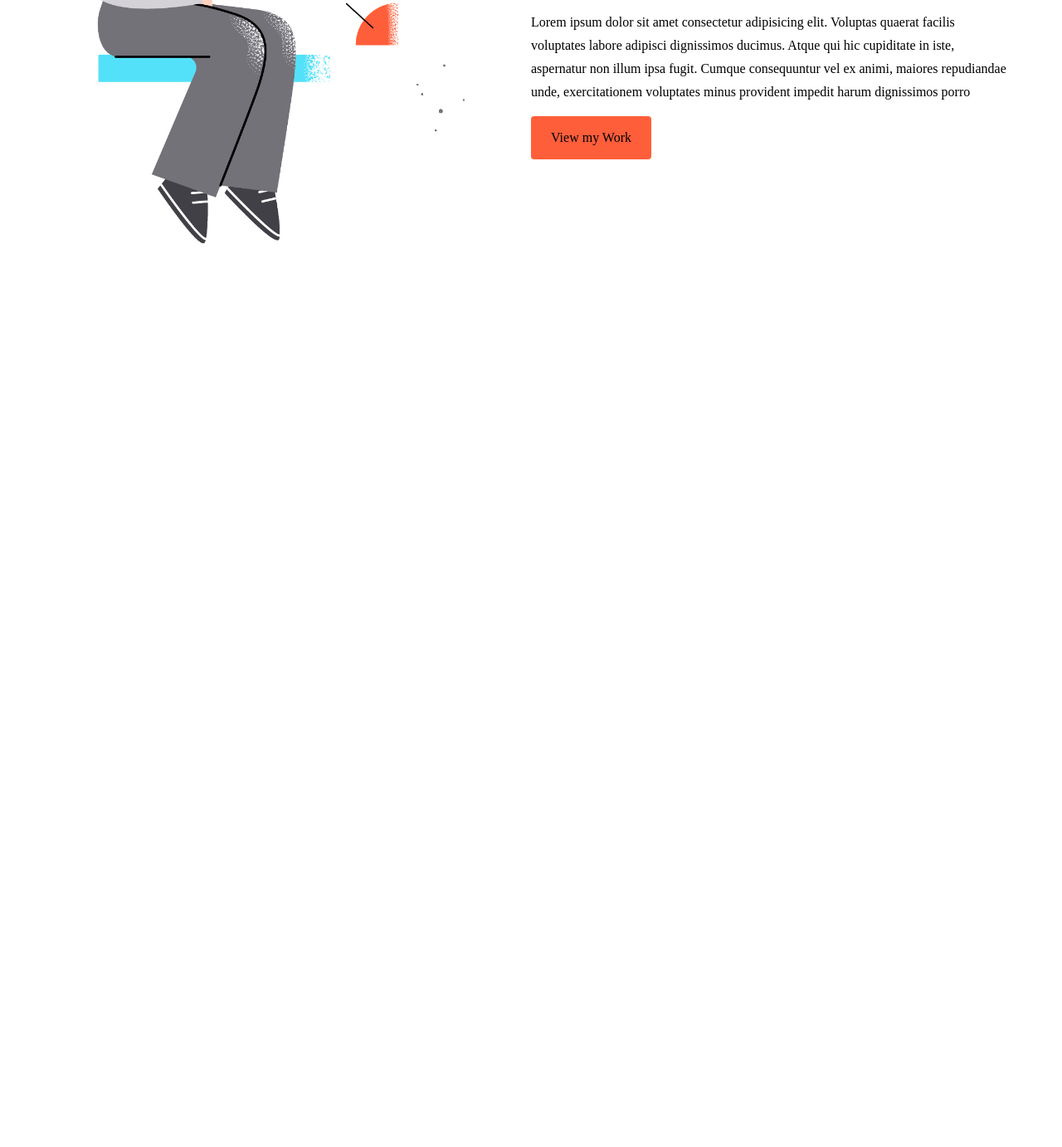
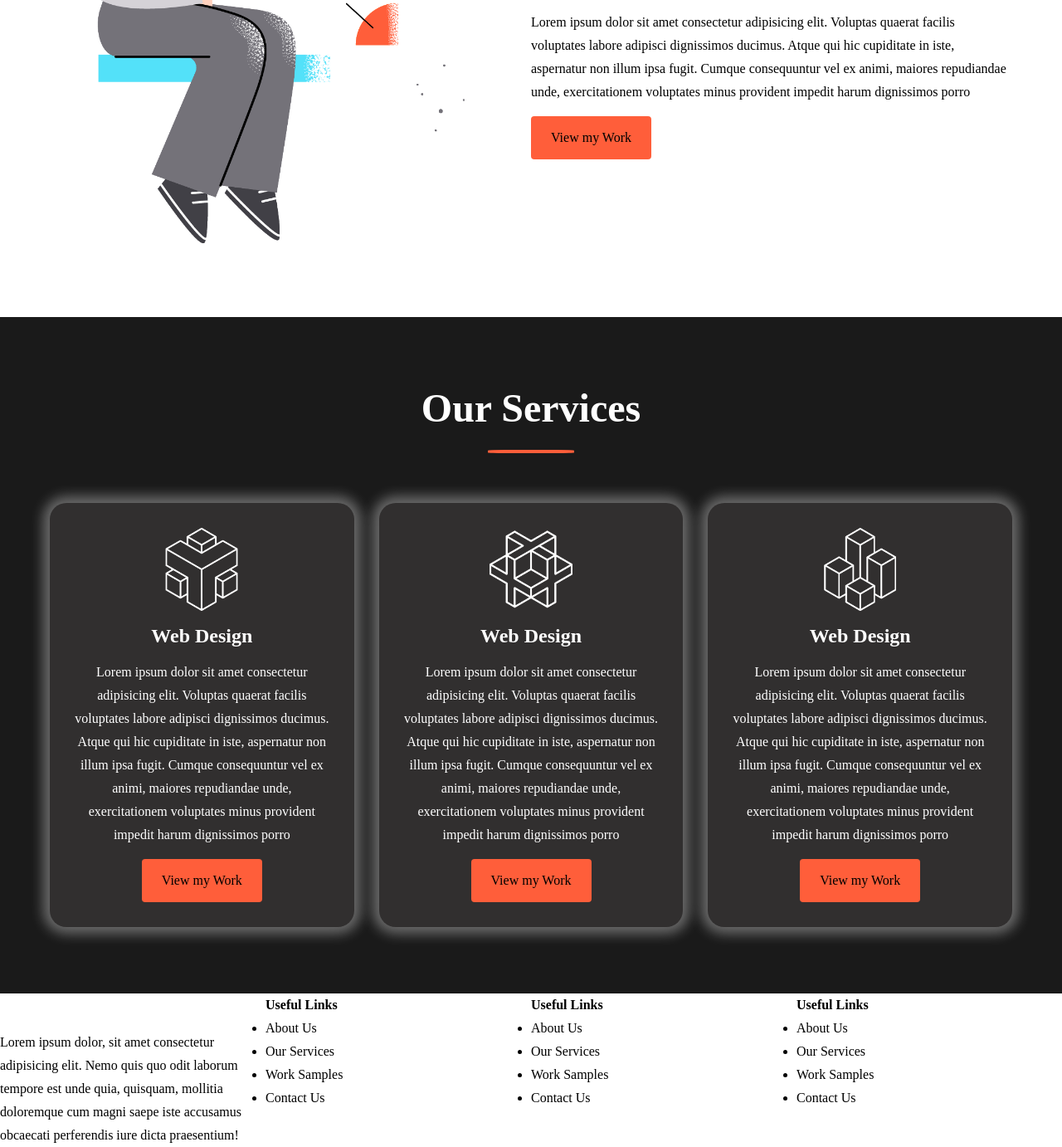
Before and after one commit to ShuvoBaroi-DesignManiaBD/portfolio-website, a plain HTML site: page index.html in a window 1280 px wide. Shown: the part 1155-2537 px from the top of the page at 83% size. Before the commit the page ends 1537 px from the top, so only its background shows below. Drawn offline with Linux system fonts and the light colour scheme.

Commit message:
Service Section & Footer Created

```diff
--- a/index.html
+++ b/index.html
@@ -52,7 +52,64 @@
         </div>
       </div>
     </section>
+    <section class="services-section">
+      <h2>Our Services</h2>
+      <hr class="divider">
+      <div class="service-item-wrap">
+        <div class="service-item">
+          <img src="/icons/0.png" alt="">
+          <h2>Web Design</h2>
+          <p>Lorem ipsum dolor sit amet consectetur adipisicing elit. Voluptas quaerat facilis voluptates labore adipisci dignissimos ducimus. Atque qui hic cupiditate in iste, aspernatur non illum ipsa fugit. Cumque consequuntur vel ex animi, maiores repudiandae unde, exercitationem voluptates minus provident impedit harum dignissimos porro </p>
+          <button>View my Work</button>
+        </div>
+        <div class="service-item">
+          <img src="/icons/1.png" alt="">
+          <h2>Web Design</h2>
+          <p>Lorem ipsum dolor sit amet consectetur adipisicing elit. Voluptas quaerat facilis voluptates labore adipisci dignissimos ducimus. Atque qui hic cupiditate in iste, aspernatur non illum ipsa fugit. Cumque consequuntur vel ex animi, maiores repudiandae unde, exercitationem voluptates minus provident impedit harum dignissimos porro </p>
+          <button>View my Work</button>
+        </div>
+        <div class="service-item">
+          <img src="/icons/2.png" alt="">
+          <h2>Web Design</h2>
+          <p>Lorem ipsum dolor sit amet consectetur adipisicing elit. Voluptas quaerat facilis voluptates labore adipisci dignissimos ducimus. Atque qui hic cupiditate in iste, aspernatur non illum ipsa fugit. Cumque consequuntur vel ex animi, maiores repudiandae unde, exercitationem voluptates minus provident impedit harum dignissimos porro </p>
+          <button>View my Work</button>
+        </div>
+      </div>
+    </section>
   </main>
-  <footer></footer>
+  <footer>
+    <div class="col col1">
+      <img src="/logo/logo-light.png" alt="logo" class="logo">
+      <p>Lorem ipsum dolor, sit amet consectetur adipisicing elit. Nemo quis quo odit laborum tempore est unde quia, quisquam, mollitia doloremque cum magni saepe iste accusamus obcaecati perferendis iure dicta praesentium!
+      </p>
+    </div>
+    <div class="col clo2">
+      <h4>Useful Links</h4>
+      <ul class="link-list">
+        <li> About Us</li>
+        <li>Our Services</li>
+        <li>Work Samples</li>
+        <li>Contact Us</li>
+      </ul>
+    </div>
+    <div class="col col3">
+      <h4>Useful Links</h4>
+      <ul class="link-list">
+        <li> About Us</li>
+        <li>Our Services</li>
+        <li>Work Samples</li>
+        <li>Contact Us</li>
+      </ul>
+    </div>
+    <div class="col col4">
+      <h4>Useful Links</h4>
+      <ul class="link-list">
+        <li> About Us</li>
+        <li>Our Services</li>
+        <li>Work Samples</li>
+        <li>Contact Us</li>
+      </ul>
+    </div>
+  </footer>
 </body>
 </html>
--- a/style.css
+++ b/style.css
@@ -159,3 +159,59 @@ header{
 .about-img {
     width:500px
 }
+
+/* Services Section Styles */
+
+.services-section{
+    display: flex;
+    flex-direction: column;
+    justify-content: center;
+    align-items: center;
+    gap: 20px;
+    background-color: #1a1a1a;
+    padding: 80px 0;
+    color: white;
+}
+
+.secvices-section hr{
+    margin-bottom: 40px;
+}
+
+
+.service-item-wrap{
+    display: flex;
+    flex-direction: row;
+    gap: 30px;
+    width: 1160px;
+}
+
+.service-item-wrap h2{
+    font-size: 24px;
+}
+
+.service-item{
+    text-align: center;
+    display: flex;
+    flex-direction: column;
+    justify-content: center;
+    align-items: center;
+    gap: 15px;
+    background-color: #312f2f;
+    padding: 30px;
+    border-radius: 20px;
+    box-shadow: rgba(255, 255, 255, 0.356) 0px 0px 15px 8px;
+}
+
+.service-item img{
+    width: 100px;
+}
+
+footer{
+    display: flex;
+    flex-direction: row;
+    flex-wrap: no-wrap;
+}
+
+footer > .col{
+    width: 25%;
+}
```
